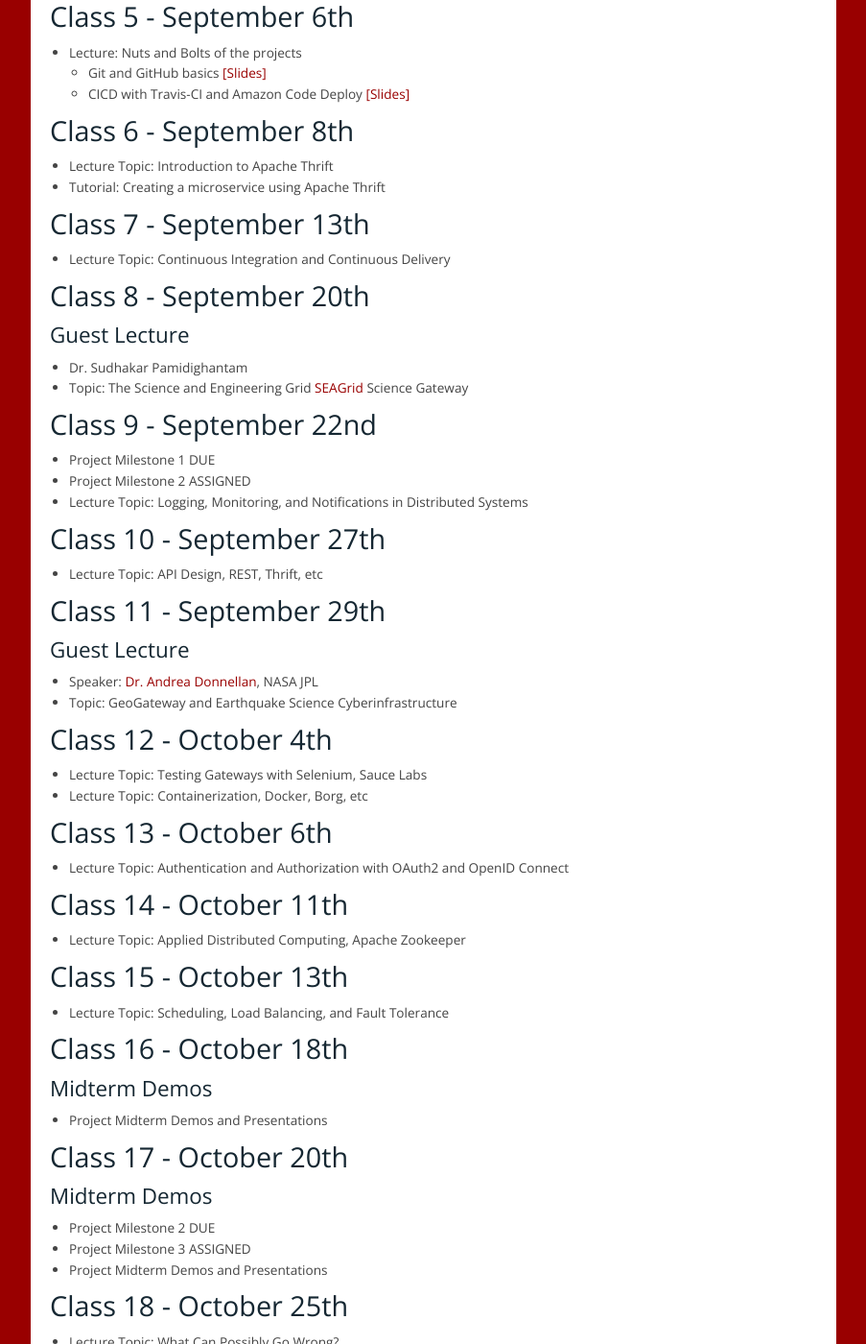
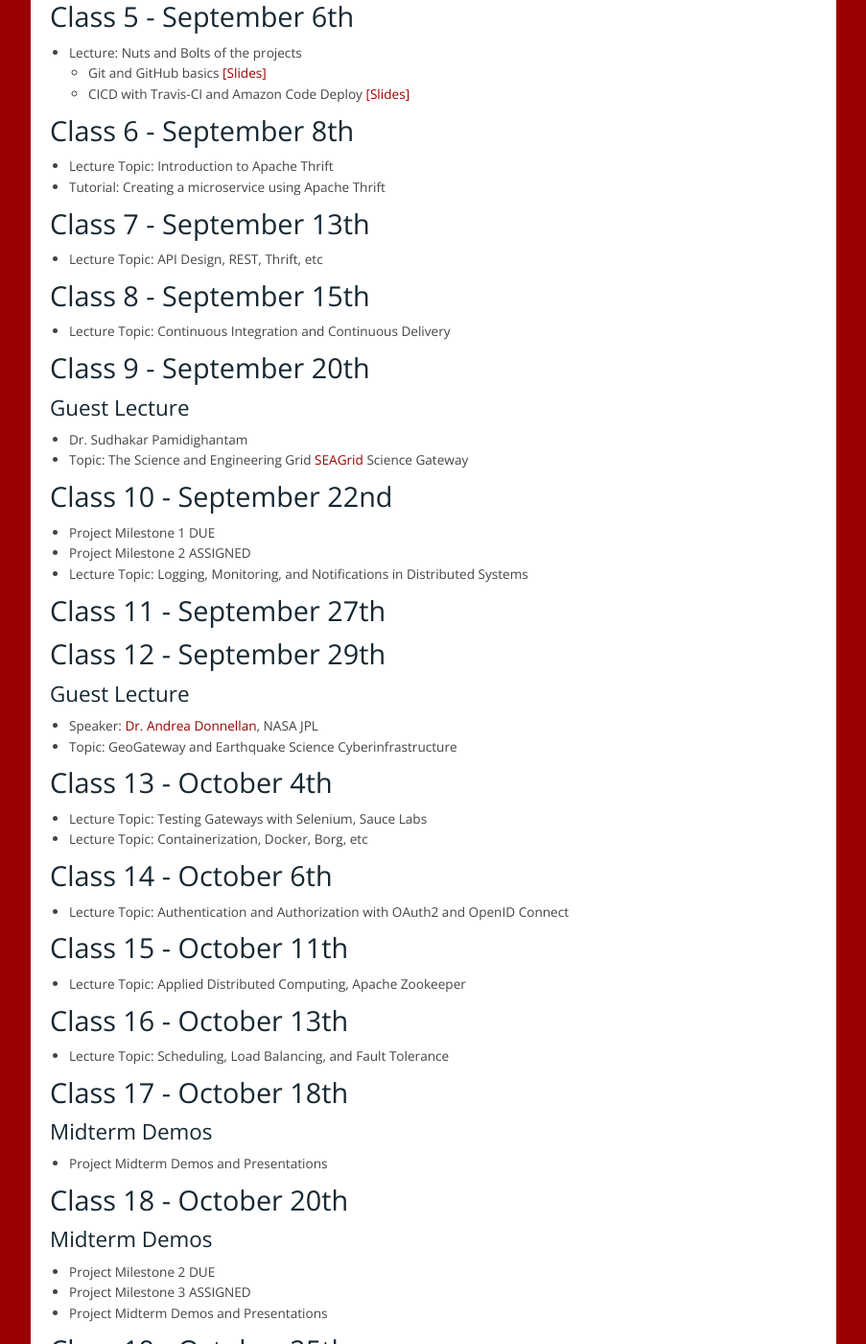
Before and after one commit to airavata-courses/airavata-courses.github.io, a Jekyll site: the page built from lectures.md, in a window 1280 px wide and 1400 px high, scrolled down 675 px. Shown: the whole window at 96% size, without its empty margins (258-1161 px from the left). Built offline with Jekyll 4.4.1, drawn with Linux system fonts in a browser that asks for light colours; some of the changed text lies outside the part shown.

Commit message:
Updating lectures

```diff
--- a/lectures.md
+++ b/lectures.md
@@ -39,83 +39,86 @@ The course focuses in teaching the distributed systems concepts through projects
 * Tutorial: Creating a microservice using Apache Thrift
 
 ###  Class 7 - September  13th
+* Lecture Topic: API Design, REST, Thrift, etc
+
+###  Class 8 - September  15th
 * Lecture Topic: Continuous Integration and Continuous Delivery
 
-###  Class 8 - September  20th
+###  Class 9 - September  20th
 
 #### Guest Lecture
 * Dr. Sudhakar Pamidighantam
 * Topic: The Science and Engineering Grid [SEAGrid](https://seagrid.org/){:target="_blank"} Science Gateway
 
-###  Class 9 - September  22nd
+###  Class 10 - September  22nd
 * Project Milestone 1 DUE
 * Project Milestone 2 ASSIGNED
 * Lecture Topic: Logging, Monitoring, and Notifications in Distributed Systems
 
-###  Class 10 - September  27th
-* Lecture Topic: API Design, REST, Thrift, etc
+###  Class 11 - September  27th
 
-###  Class 11 - September  29th
+
+###  Class 12 - September  29th
 
 #### Guest Lecture
 * Speaker: [Dr. Andrea Donnellan](https://science.jpl.nasa.gov/people/Donnellan/){:target="_blank"}, NASA JPL
 * Topic: GeoGateway and Earthquake Science Cyberinfrastructure
 
-###  Class 12 - October 4th
+###  Class 13 - October 4th
 * Lecture Topic: Testing Gateways with Selenium, Sauce Labs
 * Lecture Topic: Containerization, Docker, Borg, etc
 
-###  Class 13 - October 6th
+###  Class 14 - October 6th
 * Lecture Topic: Authentication and Authorization with OAuth2 and OpenID Connect
 
-###  Class 14 - October 11th
+###  Class 15 - October 11th
 * Lecture Topic: Applied Distributed Computing, Apache Zookeeper
 
-###  Class 15 - October 13th
+###  Class 16 - October 13th
 * Lecture Topic: Scheduling, Load Balancing, and Fault Tolerance
 
-###  Class 16 - October 18th
+###  Class 17 - October 18th
 
 #### Midterm Demos
 * Project Midterm Demos and Presentations
 
-###  Class 17 - October 20th
+###  Class 18 - October 20th
 
 #### Midterm Demos
 * Project Milestone 2 DUE
 * Project Milestone 3 ASSIGNED
 * Project Midterm Demos and Presentations
 
-###  Class 18 - October 25th
+###  Class 19 - October 25th
 * Lecture Topic: What Can Possibly Go Wrong?
     * Netflix’s Simian Army
     * Google DiRT
     * Other Examples
 
-###  Class 19 - October 27th
+###  Class 20 - October 27th
 * Lecture Topic: Managing Distributed Logging, Apache Kafka
 
-###  Class 20 - November 1st
+###  Class 21 - November 1st
 * Lecture Topic: Stream Processing
     * Apache Storm and Twitter Heron
 
-###  Class 21 - November 3rd
+###  Class 22 - November 3rd
 
 #### Guest Lecture
 * To be Decided
 
-###  Class 22 - November 8th
+###  Class 23 - November 8th
 * Lecture Topic: Metadata management for Science Gateways
 
-###  Class 23 - November 10th
+###  Class 24 - November 10th
 * Lecture Topic: Workflows and Distributed Processing
 
-###  Class 24 - November 15th
+###  Class 25 - November 15th
 
 #### Guest Lecture
 * [IU’s research computing resources](http://researchtech.iu.edu/){:target="_blank"}
 
-###  Class 25 - November 17th
+###  Class 26 - November 17th
 * Project Milestone 3 DUE
 * Project Milestone 4 ASSIGNED
 * Lecture Topics:
```
Also changed, not shown: other parts of lectures.md (+4 -4 lines).
